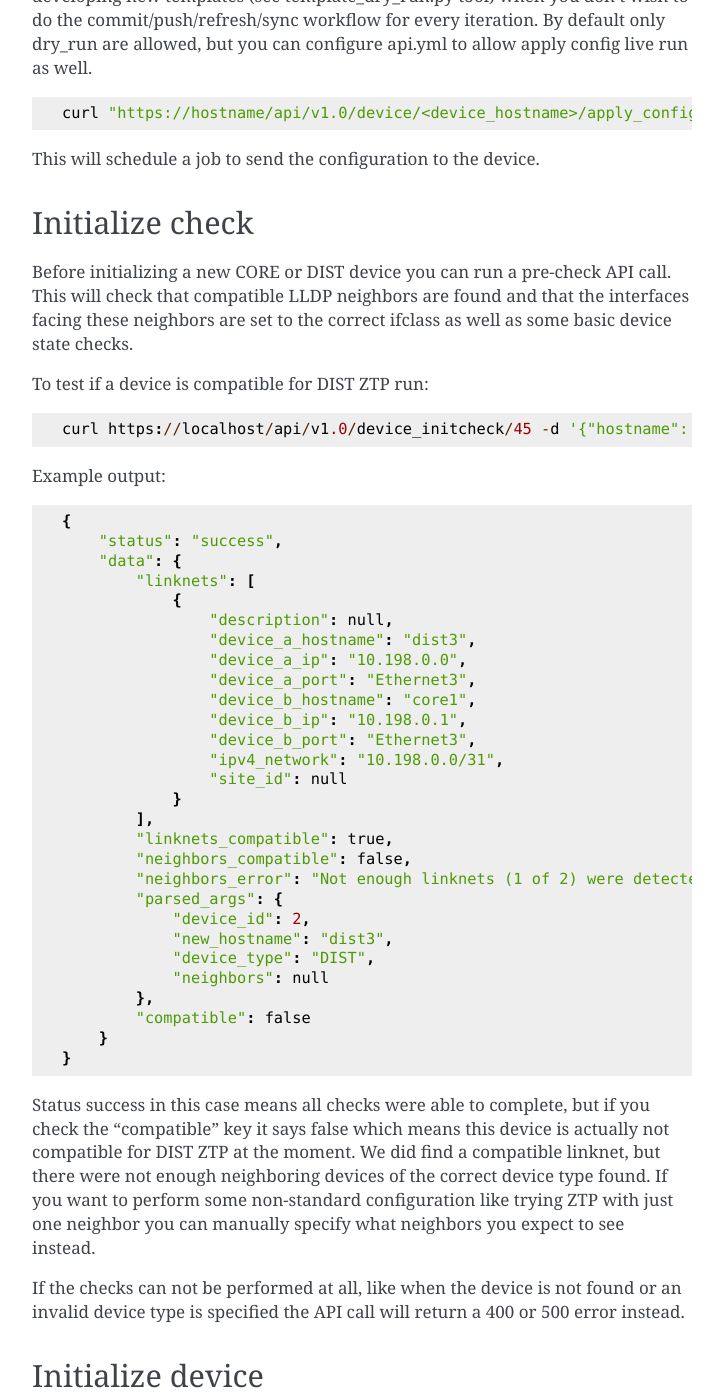
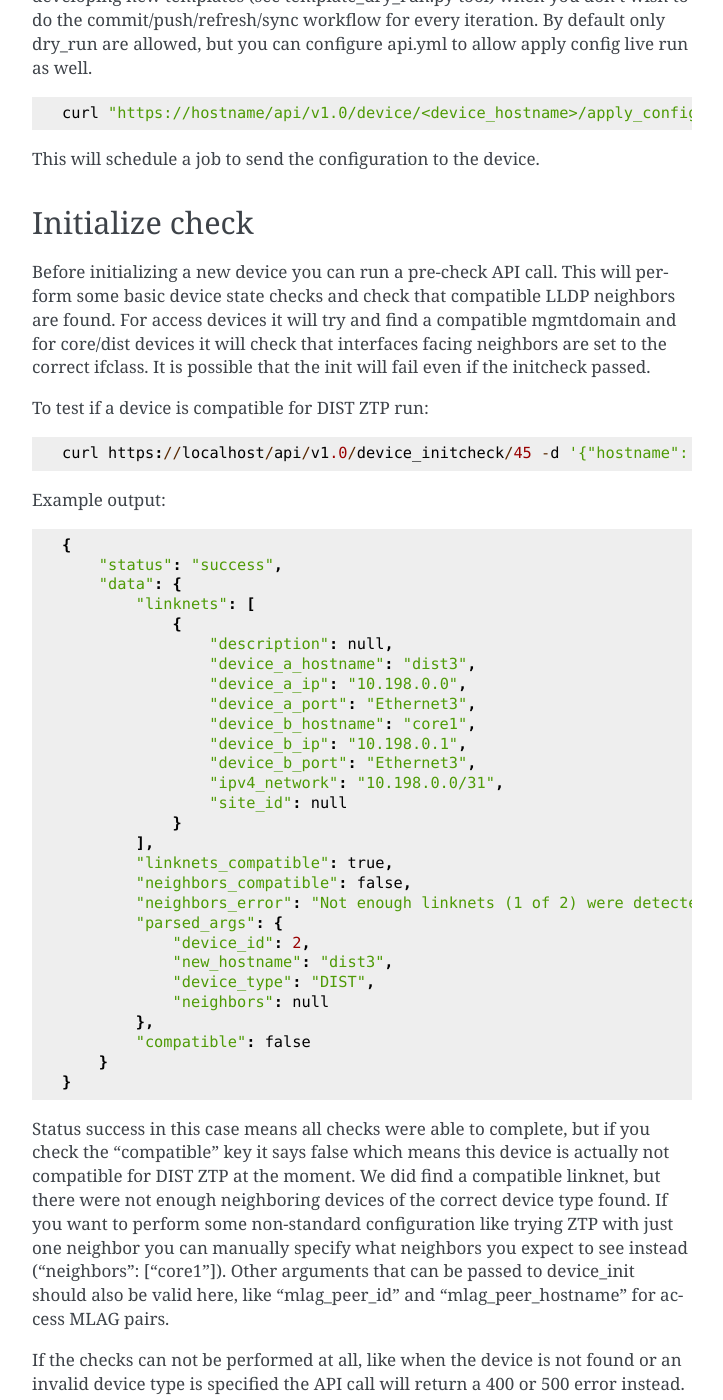
Before and after one commit to SUNET/cnaas-nms, a Sphinx documentation site: the page built from docs/apiref/devices.rst, in a window 1280 px wide and 1400 px high, scrolled down 4291 px. Shown: the whole window, without its empty margins (388-1111 px from the left). Built offline with Sphinx 7.4.7, drawn with Linux system fonts in a browser that asks for light colours.

Commit message:
Update init docs

```diff
--- a/docs/apiref/devices.rst
+++ b/docs/apiref/devices.rst
@@ -230,10 +230,12 @@ This will schedule a job to send the configuration to the device.
 Initialize check
 ----------------
 
-Before initializing a new CORE or DIST device you can run a pre-check API call.
-This will check that compatible LLDP neighbors are found and that the
-interfaces facing these neighbors are set to the correct ifclass as well as
-some basic device state checks.
+Before initializing a new device you can run a pre-check API call. This will
+perform some basic device state checks and check that compatible LLDP
+neighbors are found. For access devices it will try and find a compatible
+mgmtdomain and for core/dist devices it will check that interfaces facing
+neighbors are set to the correct ifclass. It is possible that the init will
+fail even if the initcheck passed.
 
 To test if a device is compatible for DIST ZTP run:
 
@@ -280,7 +282,9 @@ actually not compatible for DIST ZTP at the moment. We did find a compatible
 linknet, but there were not enough neighboring devices of the correct device
 type found. If you want to perform some non-standard configuration like trying
 ZTP with just one neighbor you can manually specify what neighbors you expect
-to see instead.
+to see instead ("neighbors": ["core1"]). Other arguments that can be passed
+to device_init should also be valid here, like "mlag_peer_id" and
+"mlag_peer_hostname" for access MLAG pairs.
 
 If the checks can not be performed at all, like when the device is not found
 or an invalid device type is specified the API call will return a 400 or 500
```
Also changed, not shown: docs/howto/index.rst (+5 -3 lines), 1 other file.
